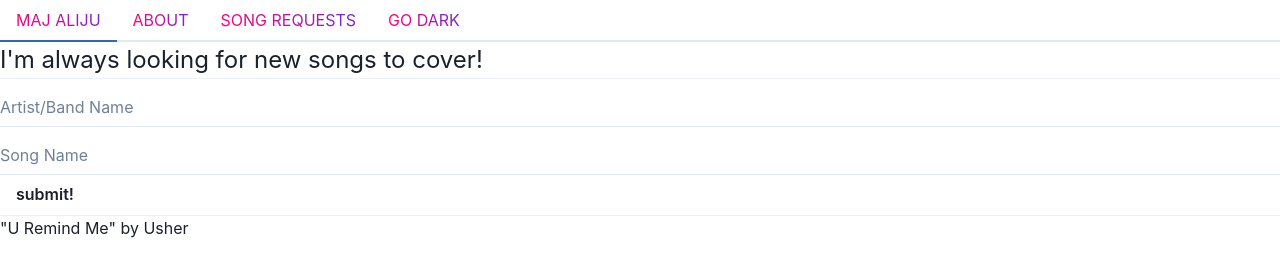
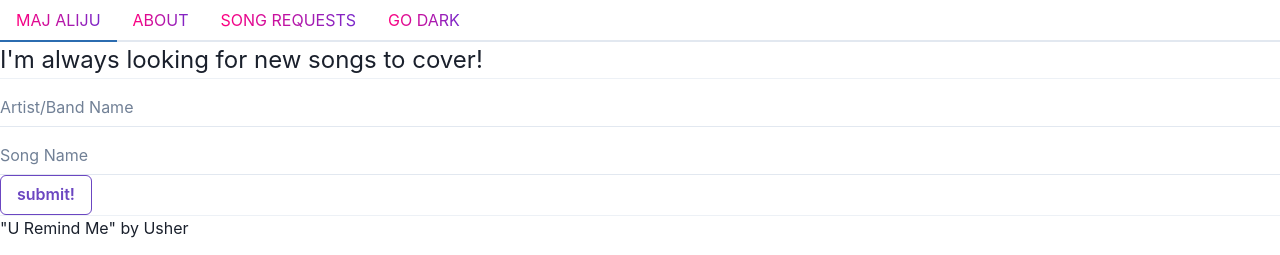
Before and after one commit to majaliju/artist-portfolio-page, a React (Create React App) app: page /songrequests in a window 1280 px wide. Shown: the top 255 px of the page. Built offline with nearby package versions, Linux system fonts and the light colour scheme; data requests are answered from the project's data file.

Commit message:
updated Button styling and input styling

```diff
--- a/src/components/SongForm.js
+++ b/src/components/SongForm.js
@@ -49,6 +49,7 @@ function SongForm({ onSubmit }) {
           <FormControl>
             <FormLabel htmlFor="artistName"></FormLabel>
             <Input
+              focusBorderColor="lime"
               id="artistName"
               type="text"
               variant="flushed"
@@ -64,6 +65,7 @@ function SongForm({ onSubmit }) {
           <FormControl>
             <FormLabel htmlFor="songName"></FormLabel>
             <Input
+              focusBorderColor="lime"
               id="songName"
               type="text"
               variant="flushed"
@@ -74,8 +76,9 @@ function SongForm({ onSubmit }) {
           </FormControl>
         </Box>
       </SimpleGrid>
-      <Button onClick={handleSubmit}
-      variant="ghost">submit!</Button>
+      <Button onClick={handleSubmit} variant="outline" colorScheme="purple">
+        submit!
+      </Button>
     </>
   );
 }
```
